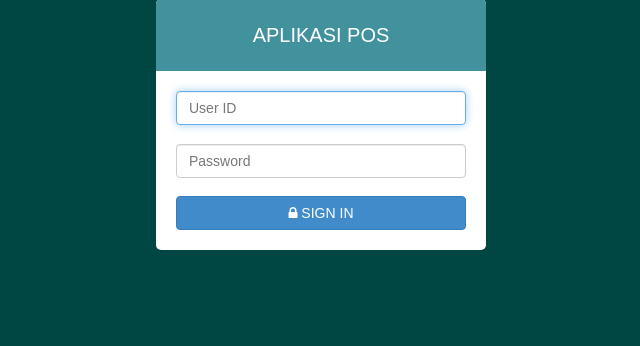
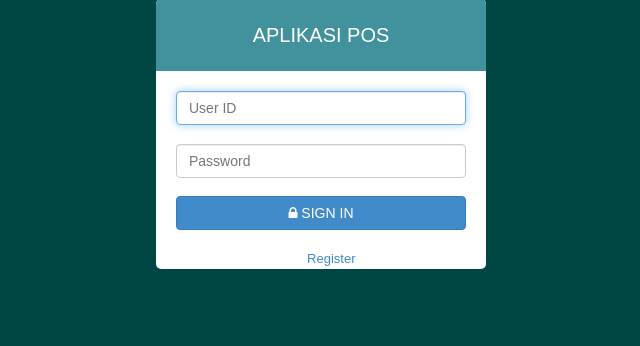
Before and after one commit to adarahaniv16/Keamanan-Sistem, a PHP site: page /login.php in a window 1280 px wide. Shown: the part 101-447 px from the top of the page, without its empty margins (319-959 px from the left). Run offline with PHP 8.4, Linux system fonts and the light colour scheme.

Commit message:
Update login.php

```diff
--- a/login.php
+++ b/login.php
@@ -55,6 +55,7 @@
 		            <br>
 		            <button class="btn btn-primary btn-block" name="proses" type="submit"><i class="fa fa-lock"></i> SIGN IN</button>
 		        </div>
+                        <p class="login-register-text">Anda belum punya akun? <a href="register.php">Register</a></p>
 		      </form>
 	  	 </div>
     </div>
```
